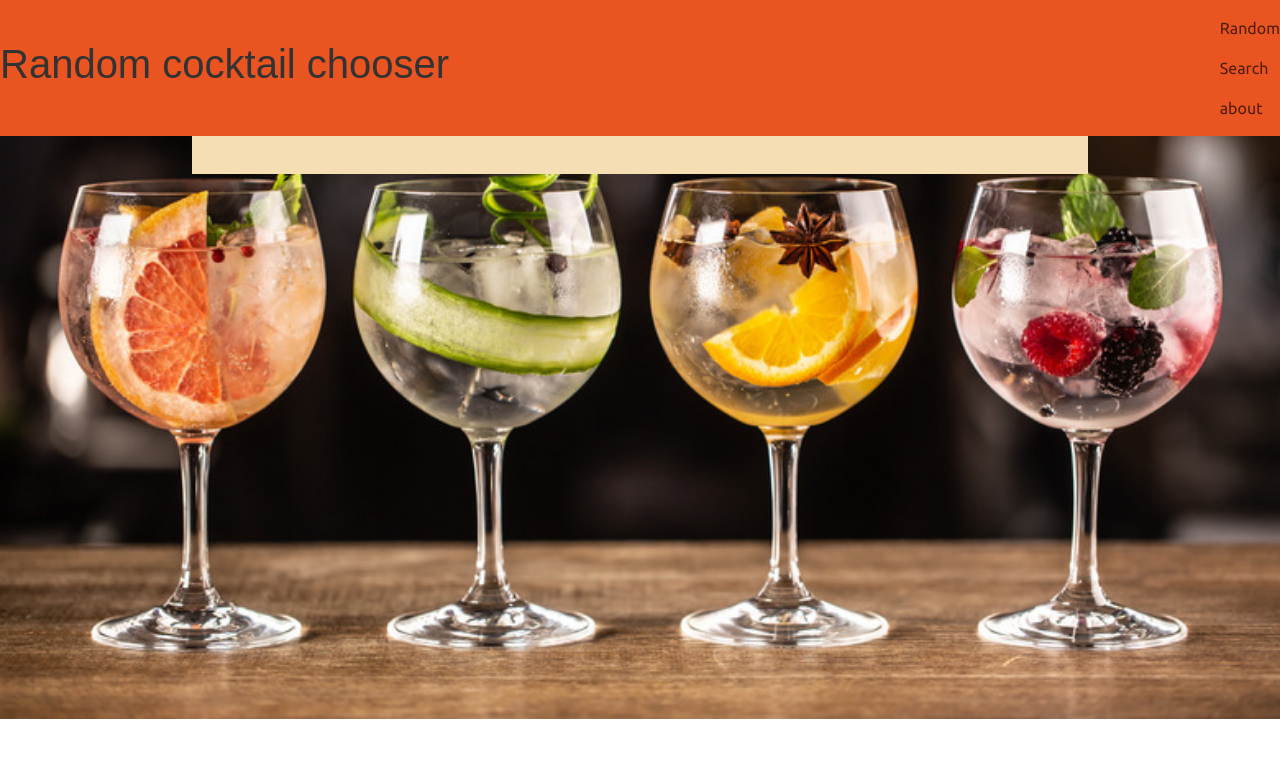
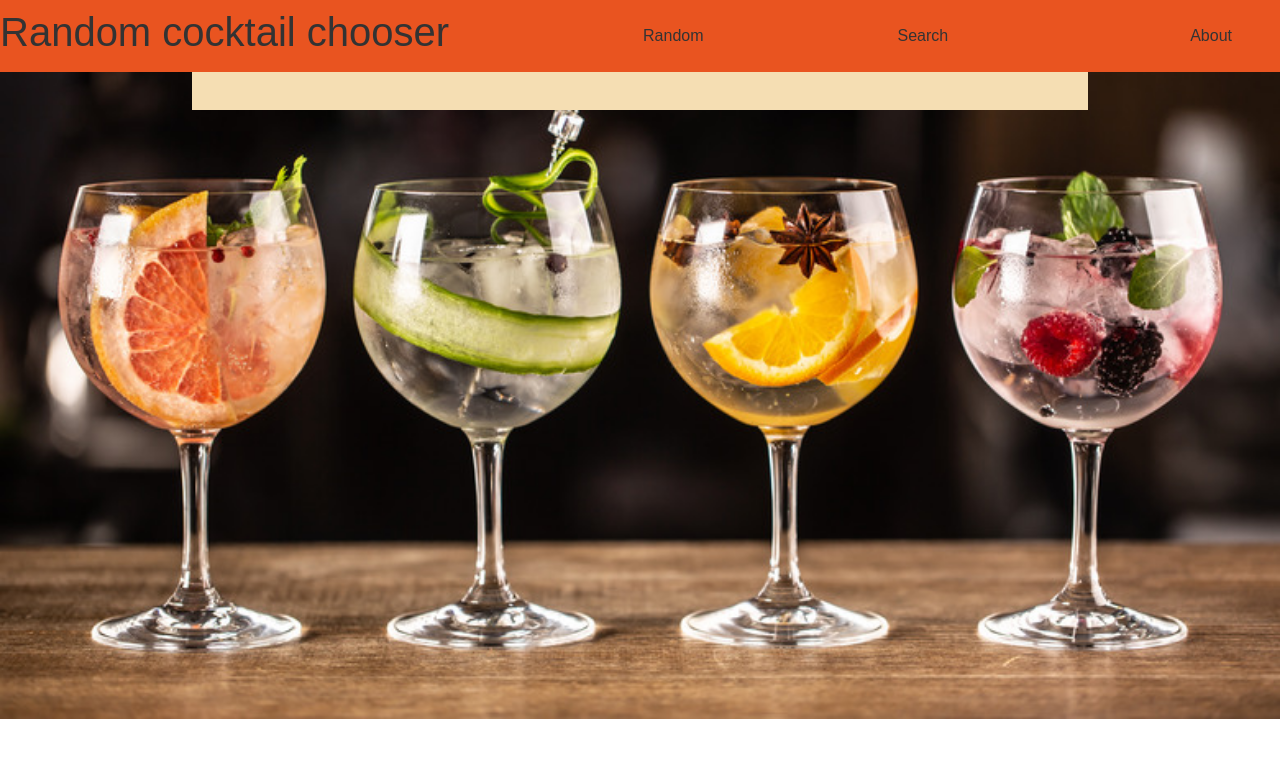
Before and after one commit to tocsesz01/tocsesz01.github.io, an Angular app: page /about in a window 1280 px wide. Shown: the top 758 px of the page. Built offline with nearby package versions, Linux system fonts and the light colour scheme; no server answers.

Commit message:
designed header

```diff
--- a/src/app/components/header/header.component.css
+++ b/src/app/components/header/header.component.css
@@ -1,3 +1,10 @@
-h1 {
-    text-align: center;
+.links:visited, .links:link{
+    text-decoration: none;
+    color: #333333;
 }
+.links:hover{
+    color: #9b9696;
+}
+.links:active{
+    color: #b48651;
+}
--- a/src/app/components/header/header.component.html
+++ b/src/app/components/header/header.component.html
@@ -1,16 +1,14 @@
 
 <nav class="navbar navbar-secondary bg-primary">
     <h1 class="bg-primary">Random cocktail chooser</h1>
-    <ul class="navbar-nav">
-        <li class="nav-item active">
-          <a class="nav-link" routerLink="">Random</a>
-        </li>
-        <li class="nav-item">
-            <a class="nav-link" routerLink="">Search</a>
-          </li>
-        <li class="nav-item">
-          <a class="nav-link" routerLink="about">about</a>
-        </li>
-      </ul>
+        <div id="link1">
+          <a class="links"  routerLink="">Random</a>
+        </div>
+        <div  id="link2">
+            <a class="links" routerLink="">Search</a>
+        </div>
+        <div id="link3">
+          <a class="links mx-5"  routerLink="about">About</a>
+        </div>
 
   </nav>
```
